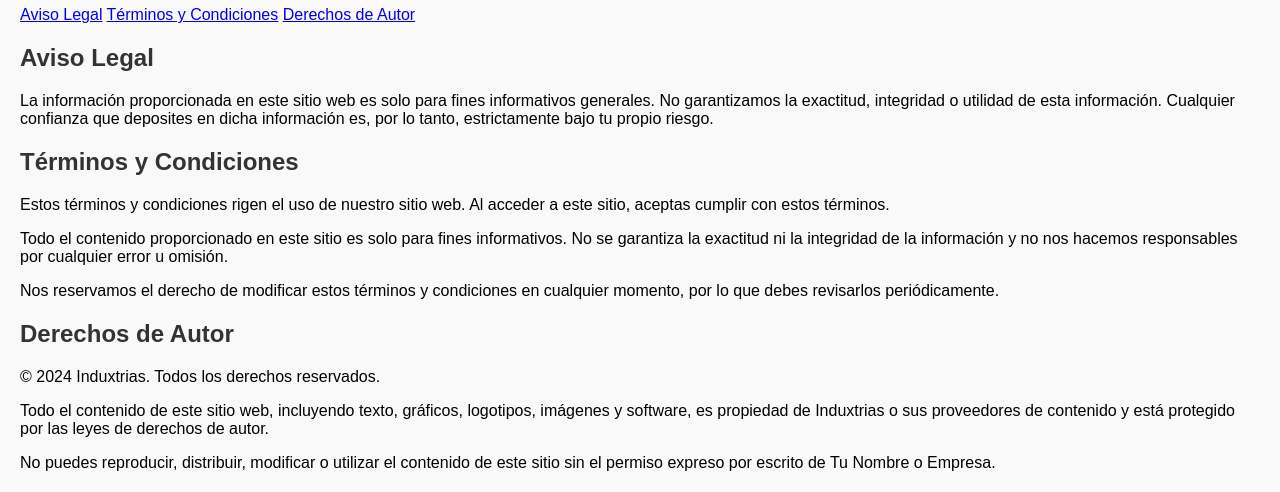
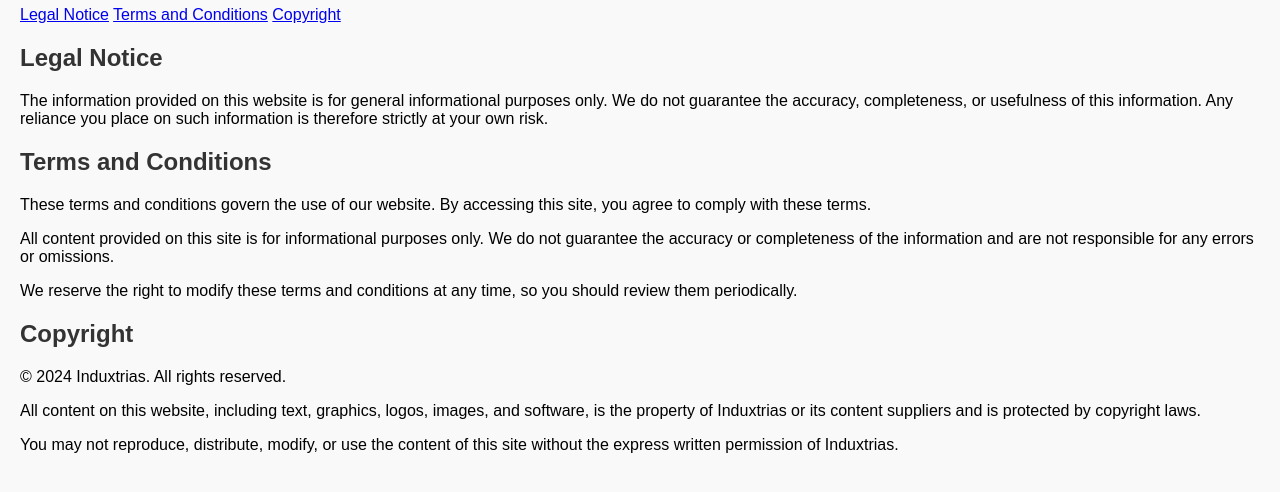
Before and after one commit to induxtrias/Intrinsic-Value-Calculator, a plain HTML site: page index.html in a window 1280 px wide. Shown: the part 640-1132 px from the top of the page. Drawn offline with Linux system fonts and the light colour scheme.

Commit message:
Update index.html

```diff
--- a/index.html
+++ b/index.html
@@ -84,39 +84,40 @@
         }
     </script>
 
-</html>
-
+<!DOCTYPE html>
+<html lang="en">
+<head>
+    <meta charset="UTF-8">
+    <meta name="viewport" content="width=device-width, initial-scale=1.0">
+    <title>Legal Notices</title>
+</head>
 <body>
   <header>
-    <h1>Avisos Legales</h1>
+    <h1>Legal Notices</h1>
     <nav>
-      <a href="#aviso-legal">Aviso Legal</a>
-
-      <a href="#terminos-y-condiciones">Términos y Condiciones</a>
-
-      <a href="#derechos-de-autor">Derechos de Autor</a>
+      <a href="#legal-notice">Legal Notice</a>
+      <a href="#terms-and-conditions">Terms and Conditions</a>
+      <a href="#copyright">Copyright</a>
     </nav>
   </header>
 
-  <section id="aviso-legal">
-    <h2>Aviso Legal</h2>
-    <p>La información proporcionada en este sitio web es solo para fines informativos generales. No garantizamos la exactitud, integridad o utilidad de esta información. Cualquier confianza que deposites en dicha información es, por lo tanto, estrictamente bajo tu propio riesgo.</p>
+  <section id="legal-notice">
+    <h2>Legal Notice</h2>
+    <p>The information provided on this website is for general informational purposes only. We do not guarantee the accuracy, completeness, or usefulness of this information. Any reliance you place on such information is therefore strictly at your own risk.</p>
   </section>
 
-    <section id="terminos-y-condiciones">
-    <h2>Términos y Condiciones</h2>
-    <p>Estos términos y condiciones rigen el uso de nuestro sitio web. Al acceder a este sitio, aceptas cumplir con estos términos.</p>
-    <p>Todo el contenido proporcionado en este sitio es solo para fines informativos. No se garantiza la exactitud ni la integridad de la información y no nos hacemos responsables por cualquier error u omisión.</p>
-    <p>Nos reservamos el derecho de modificar estos términos y condiciones en cualquier momento, por lo que debes revisarlos periódicamente.</p>
+  <section id="terms-and-conditions">
+    <h2>Terms and Conditions</h2>
+    <p>These terms and conditions govern the use of our website. By accessing this site, you agree to comply with these terms.</p>
+    <p>All content provided on this site is for informational purposes only. We do not guarantee the accuracy or completeness of the information and are not responsible for any errors or omissions.</p>
+    <p>We reserve the right to modify these terms and conditions at any time, so you should review them periodically.</p>
   </section>
 
-
-
-  <section id="derechos-de-autor">
-    <h2>Derechos de Autor</h2>
-    <p>© 2024 Induxtrias. Todos los derechos reservados.</p>
-    <p>Todo el contenido de este sitio web, incluyendo texto, gráficos, logotipos, imágenes y software, es propiedad de Induxtrias o sus proveedores de contenido y está protegido por las leyes de derechos de autor.</p>
-    <p>No puedes reproducir, distribuir, modificar o utilizar el contenido de este sitio sin el permiso expreso por escrito de Tu Nombre o Empresa.</p>
+  <section id="copyright">
+    <h2>Copyright</h2>
+    <p>© 2024 Induxtrias. All rights reserved.</p>
+    <p>All content on this website, including text, graphics, logos, images, and software, is the property of Induxtrias or its content suppliers and is protected by copyright laws.</p>
+    <p>You may not reproduce, distribute, modify, or use the content of this site without the express written permission of Induxtrias.</p>
   </section>
 </body>
 </html>
```
